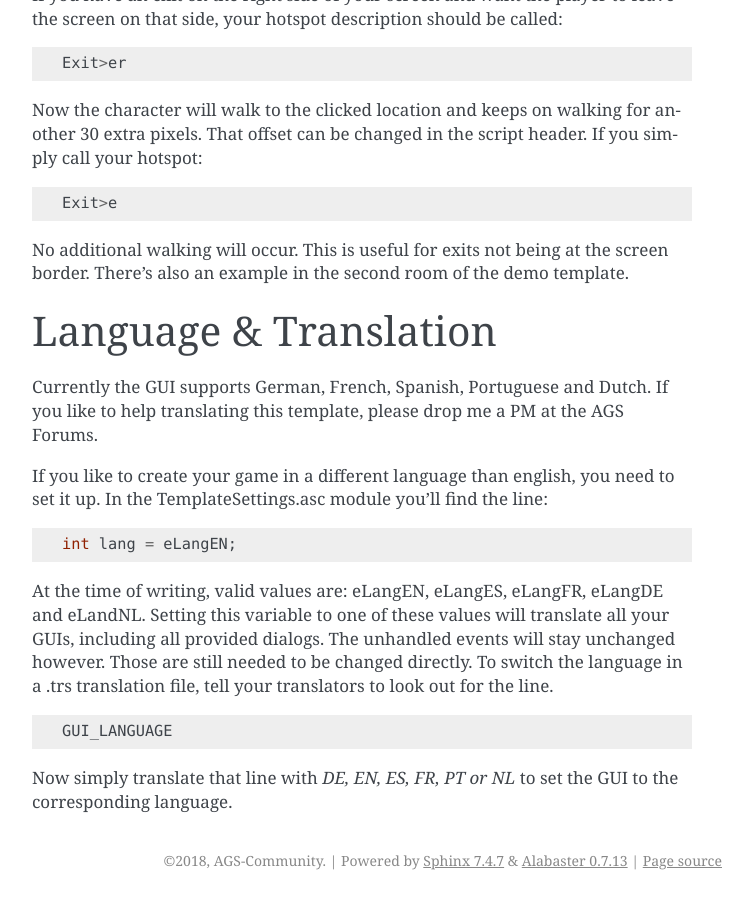
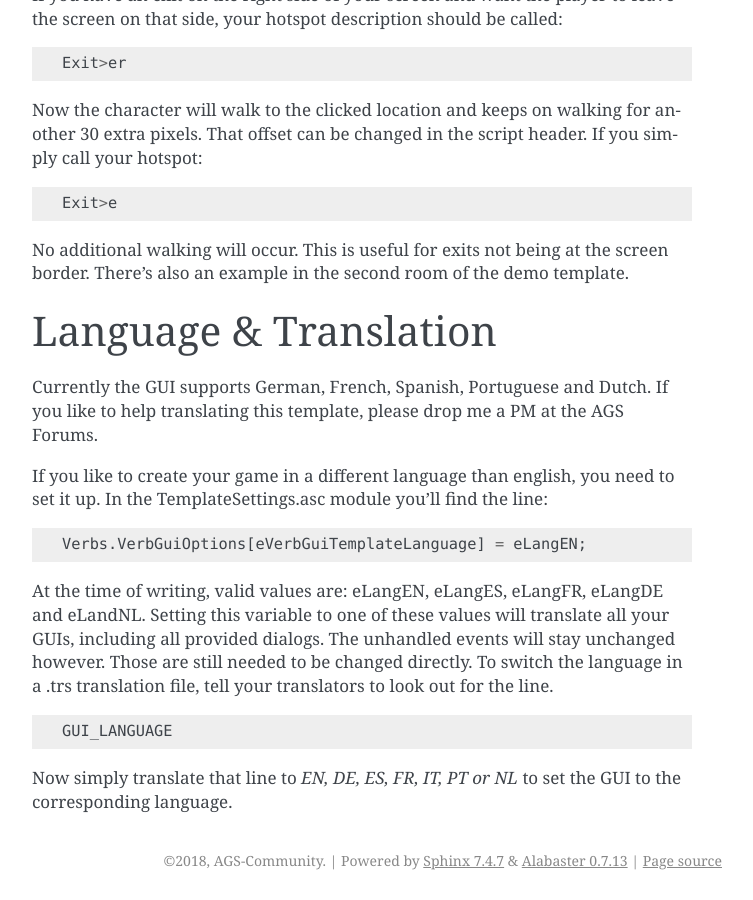
Before and after one commit to dkrey/ags_tumbleweed, a Sphinx documentation site: the page built from doc/9verb_intro.rst, in a window 1280 px wide and 900 px high, scrolled down 3887 px. Shown: the whole window, without its empty margins (388-1141 px from the left). Built offline with Sphinx 7.4.7, drawn with Linux system fonts in a browser that asks for light colours.

Commit message:
Information on available language and default language settings is now up to date

```diff
--- a/doc/9verb_intro.rst
+++ b/doc/9verb_intro.rst
@@ -186,7 +186,7 @@ If you like to create your game in a different language than english, you need t
 
 ::
 
-	int lang = eLangEN;
+	Verbs.VerbGuiOptions[eVerbGuiTemplateLanguage] = eLangEN;
 
 At the time of writing, valid values are: eLangEN, eLangES, eLangFR, eLangDE and eLandNL. Setting this variable to one of these values will translate all your GUIs,
 including all provided dialogs. The unhandled events will stay unchanged however. Those are still needed to be changed directly.
@@ -196,4 +196,4 @@ To switch the language in a .trs translation file, tell your translators to look
 
 	GUI_LANGUAGE
 
-Now simply translate that line with *DE, EN, ES, FR, PT or NL* to set the GUI to the corresponding language.
+Now simply translate that line to *EN, DE, ES, FR, IT, PT or NL* to set the GUI to the corresponding language.
```
